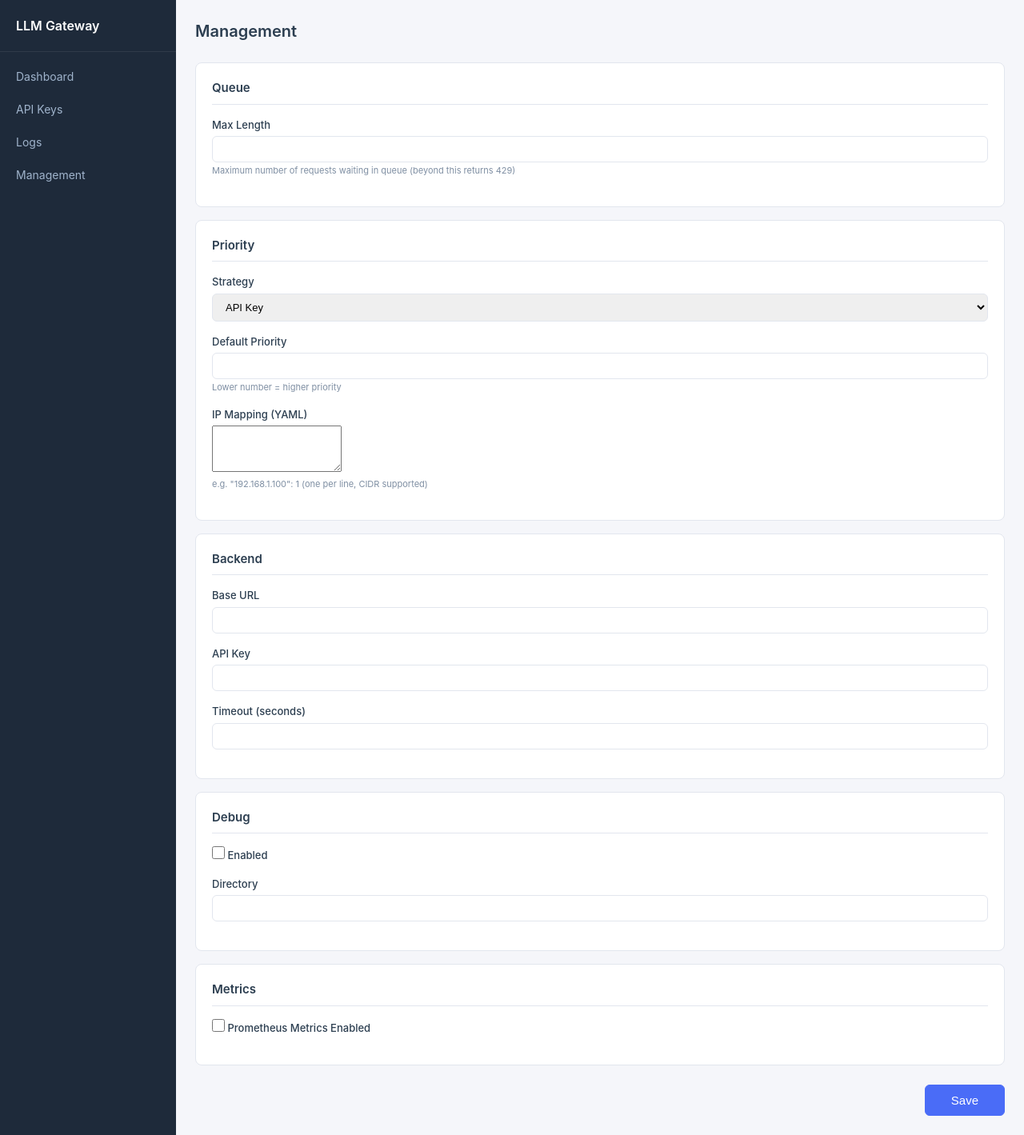
After one commit to rongtianjie/LLM_scheduler, a FastAPI app: template app/templates/management.html in a window 1280 px wide. The commit adds this page. Shown: the whole page at 80% size. Run offline with FastAPI, Linux system fonts and the light colour scheme; the template is opened without the code that fills it, so the values that code supplies are empty.

Commit message:
Add Management page for runtime config (queue, priority, backend, debug, metrics)
- GET/PUT /admin/api/config endpoints to read/update config in-memory
- /admin/management page with form sections for each config group
- Sidebar navigation updated with Management link
- Config changes apply immediately (queue, strategy, adapters recreated)
- All 22 tests passing

```diff
--- a/app/api/admin_api.py
+++ b/app/api/admin_api.py
@@ -1,8 +1,12 @@
 import secrets
 from datetime import datetime, timezone
+from typing import Optional
 
+import yaml
 from fastapi import APIRouter, Depends, HTTPException, Request
+from pydantic import BaseModel
 
+from app.config import get_config
 from app.core.queue import get_queue
 from app.database import get_db
 from app.models import (
@@ -259,3 +263,131 @@ async def get_logs(request: Request, _=Depends(_admin_auth),
             for r in rows
         ],
     }
+
+
+# ── Management config ──────────────────────────────────────────────
+
+class MutableQueue(BaseModel):
+    max_length: Optional[int] = None
+
+
+class MutablePriority(BaseModel):
+    strategy: Optional[str] = None
+    default_priority: Optional[int] = None
+    ip_mapping: Optional[dict] = None
+
+
+class MutableBackend(BaseModel):
+    base_url: Optional[str] = None
+    api_key: Optional[str] = None
+    timeout: Optional[int] = None
+
+
+class MutableDebug(BaseModel):
+    enabled: Optional[bool] = None
+    dir: Optional[str] = None
+
+
+class MutableMetrics(BaseModel):
+    enabled: Optional[bool] = None
+
+
+class MutableConfig(BaseModel):
+    queue: Optional[MutableQueue] = None
+    priority: Optional[MutablePriority] = None
+    backend: Optional[MutableBackend] = None
+    debug: Optional[MutableDebug] = None
+    metrics: Optional[MutableMetrics] = None
+
+
+@router.get("/config")
+async def get_config_admin(request: Request, _=Depends(_admin_auth)):
+    """Return current runtime configuration sections."""
+    cfg = get_config()
+    return {
+        "queue": {"max_length": cfg.queue.max_length, "concurrency": cfg.queue.concurrency},
+        "priority": {
+            "strategy": cfg.priority.strategy,
+            "default_priority": cfg.priority.default_priority,
+            "ip_mapping": cfg.priority.ip_mapping,
+        },
+        "backend": {
+            "base_url": cfg.backend.base_url,
+            "api_key": cfg.backend.api_key,
+            "timeout": cfg.backend.timeout,
+        },
+        "debug": {"enabled": cfg.debug.enabled, "dir": cfg.debug.dir},
+        "metrics": {"enabled": cfg.metrics.enabled},
+    }
+
+
+@router.put("/config")
+async def update_config_admin(body: MutableConfig, request: Request,
+                               _=Depends(_admin_auth)):
+    """Apply config changes in-memory immediately."""
+    cfg = get_config()
+    changed = []
+
+    # Queue
+    if body.queue and body.queue.max_length is not None:
+        cfg.queue.max_length = body.queue.max_length
+        q = get_queue()
+        q._max_size = body.queue.max_length
+        changed.append("queue.max_length")
+
+    # Priority
+    if body.priority:
+        if body.priority.strategy is not None:
+            cfg.priority.strategy = body.priority.strategy
+            changed.append("priority.strategy")
+        if body.priority.default_priority is not None:
+            cfg.priority.default_priority = body.priority.default_priority
+            changed.append("priority.default_priority")
+        if body.priority.ip_mapping is not None:
+            cfg.priority.ip_mapping = body.priority.ip_mapping
+            changed.append("priority.ip_mapping")
+        # Recreate strategy if strategy name changed
+        if body.priority.strategy is not None:
+            from app.strategies.factory import create_strategy
+            import app.api.proxy as proxy_module
+            proxy_module._strategy = create_strategy(cfg.priority.strategy)
+
+    # Backend
+    if body.backend:
+        if body.backend.base_url is not None:
+            cfg.backend.base_url = body.backend.base_url
+            changed.append("backend.base_url")
+        if body.backend.api_key is not None:
+            cfg.backend.api_key = body.backend.api_key
+            changed.append("backend.api_key")
+        if body.backend.timeout is not None:
+            cfg.backend.timeout = body.backend.timeout
+            changed.append("backend.timeout")
+        # Recreate adapters so they pick up new config
+        from app.api.proxy import _openai_adapter, _anthropic_adapter
+        from app.adapters.openai import OpenAIAdapter
+        from app.adapters.anthropic import AnthropicAdapter
+        import app.api.proxy as proxy_module
+        proxy_module._openai_adapter = OpenAIAdapter(cfg.backend)
+        proxy_module._anthropic_adapter = AnthropicAdapter(cfg.backend)
+
+    # Debug
+    if body.debug:
+        if body.debug.enabled is not None:
+            cfg.debug.enabled = body.debug.enabled
+            changed.append("debug.enabled")
+        if body.debug.dir is not None:
+            cfg.debug.dir = body.debug.dir
+            changed.append("debug.dir")
+
+    # Metrics
+    if body.metrics:
+        if body.metrics.enabled is not None:
+            cfg.metrics.enabled = body.metrics.enabled
+            changed.append("metrics.enabled")
+
+    import structlog
+    logger = structlog.get_logger()
+    logger.info("config.updated", changes=changed)
+
+    return {"ok": True, "changes": changed}
--- a/app/api/admin_pages.py
+++ b/app/api/admin_pages.py
@@ -24,3 +24,8 @@ async def admin_api_keys(request: Request, _=Depends(_admin_auth)):
 @router.get("/admin/logs", response_class=HTMLResponse)
 async def admin_logs(request: Request, _=Depends(_admin_auth)):
     return templates.TemplateResponse("logs.html", {"request": request})
+
+
+@router.get("/admin/management", response_class=HTMLResponse)
+async def admin_management(request: Request, _=Depends(_admin_auth)):
+    return templates.TemplateResponse("management.html", {"request": request})
--- a/app/templates/base.html
+++ b/app/templates/base.html
@@ -16,6 +16,7 @@
                 <li><a href="/admin" class="{% if request.url.path == '/admin' %}active{% endif %}">Dashboard</a></li>
                 <li><a href="/admin/api-keys" class="{% if request.url.path == '/admin/api-keys' %}active{% endif %}">API Keys</a></li>
                 <li><a href="/admin/logs" class="{% if request.url.path == '/admin/logs' %}active{% endif %}">Logs</a></li>
+                <li><a href="/admin/management" class="{% if request.url.path == '/admin/management' %}active{% endif %}">Management</a></li>
             </ul>
         </nav>
         <main class="content">
--- /dev/null
+++ b/app/templates/management.html
@@ -0,0 +1,205 @@
+{% extends "base.html" %}
+{% block content %}
+<div class="page-header">
+    <h2>Management</h2>
+</div>
+
+<div id="save-toast" style="display:none;position:fixed;top:20px;right:20px;background:#27ae60;color:#fff;padding:12px 20px;border-radius:6px;z-index:200;font-weight:500;">Saved successfully</div>
+
+<form id="config-form" onsubmit="saveConfig(event)">
+
+<!-- Queue -->
+<section class="config-section">
+    <h3>Queue</h3>
+    <div class="form-group">
+        <label>Max Length</label>
+        <input type="number" id="queue-max-length" min="1" max="100" required>
+        <span class="help-text">Maximum number of requests waiting in queue (beyond this returns 429)</span>
+    </div>
+</section>
+
+<!-- Priority -->
+<section class="config-section">
+    <h3>Priority</h3>
+    <div class="form-group">
+        <label>Strategy</label>
+        <select id="priority-strategy">
+            <option value="api_key">API Key</option>
+            <option value="ip_based">IP Based</option>
+        </select>
+    </div>
+    <div class="form-group">
+        <label>Default Priority</label>
+        <input type="number" id="priority-default" min="1" max="1000" required>
+        <span class="help-text">Lower number = higher priority</span>
+    </div>
+    <div class="form-group">
+        <label>IP Mapping (YAML)</label>
+        <textarea id="priority-ip-mapping" rows="4" style="font-family:monospace;font-size:12px"></textarea>
+        <span class="help-text">e.g. "192.168.1.100": 1 (one per line, CIDR supported)</span>
+    </div>
+</section>
+
+<!-- Backend -->
+<section class="config-section">
+    <h3>Backend</h3>
+    <div class="form-group">
+        <label>Base URL</label>
+        <input type="text" id="backend-base-url" required>
+    </div>
+    <div class="form-group">
+        <label>API Key</label>
+        <input type="password" id="backend-api-key">
+    </div>
+    <div class="form-group">
+        <label>Timeout (seconds)</label>
+        <input type="number" id="backend-timeout" min="1" max="3600" required>
+    </div>
+</section>
+
+<!-- Debug -->
+<section class="config-section">
+    <h3>Debug</h3>
+    <div class="form-group">
+        <label class="checkbox-label">
+            <input type="checkbox" id="debug-enabled">
+            Enabled
+        </label>
+    </div>
+    <div class="form-group">
+        <label>Directory</label>
+        <input type="text" id="debug-dir">
+    </div>
+</section>
+
+<!-- Metrics -->
+<section class="config-section">
+    <h3>Metrics</h3>
+    <div class="form-group">
+        <label class="checkbox-label">
+            <input type="checkbox" id="metrics-enabled">
+            Prometheus Metrics Enabled
+        </label>
+    </div>
+</section>
+
+<div class="form-actions" style="margin-top:24px">
+    <button type="submit" class="btn btn-primary" style="padding:10px 32px;font-size:15px">Save</button>
+</div>
+
+</form>
+
+<style>
+.config-section {
+    background: var(--card-bg);
+    border: 1px solid var(--border);
+    border-radius: var(--radius);
+    padding: 20px;
+    margin-bottom: 16px;
+}
+.config-section h3 {
+    font-size: 15px;
+    font-weight: 600;
+    margin-bottom: 16px;
+    padding-bottom: 8px;
+    border-bottom: 1px solid var(--border);
+}
+.help-text {
+    display: block;
+    font-size: 11px;
+    color: var(--text-muted);
+    margin-top: 2px;
+}
+.checkbox-label {
+    display: flex;
+    align-items: center;
+    gap: 8px;
+    font-weight: 500;
+    cursor: pointer;
+}
+.checkbox-label input[type="checkbox"] {
+    width: 16px;
+    height: 16px;
+}
+</style>
+
+<script>
+async function loadConfig() {
+    const res = await fetch('/admin/api/config');
+    const cfg = await res.json();
+
+    document.getElementById('queue-max-length').value = cfg.queue.max_length;
+
+    document.getElementById('priority-strategy').value = cfg.priority.strategy;
+    document.getElementById('priority-default').value = cfg.priority.default_priority;
+    document.getElementById('priority-ip-mapping').value = yamlify(cfg.priority.ip_mapping || {});
+
+    document.getElementById('backend-base-url').value = cfg.backend.base_url;
+    document.getElementById('backend-api-key').value = cfg.backend.api_key;
+    document.getElementById('backend-timeout').value = cfg.backend.timeout;
+
+    document.getElementById('debug-enabled').checked = cfg.debug.enabled;
+    document.getElementById('debug-dir').value = cfg.debug.dir;
+
+    document.getElementById('metrics-enabled').checked = cfg.metrics.enabled;
+}
+
+function yamlify(obj) {
+    return Object.entries(obj).map(([k, v]) => `"${k}": ${v}`).join('\n');
+}
+
+function parseIpMapping(text) {
+    const obj = {};
+    text.split('\n').forEach(line => {
+        line = line.trim();
+        if (!line) return;
+        const m = line.match(/["']?(.+?)["']?\s*:\s*(\d+)/);
+        if (m) obj[m[1]] = parseInt(m[2]);
+    });
+    return obj;
+}
+
+async function saveConfig(e) {
+    e.preventDefault();
+    const body = {
+        queue: {
+            max_length: parseInt(document.getElementById('queue-max-length').value),
+        },
+        priority: {
+            strategy: document.getElementById('priority-strategy').value,
+            default_priority: parseInt(document.getElementById('priority-default').value),
+            ip_mapping: parseIpMapping(document.getElementById('priority-ip-mapping').value),
+        },
+        backend: {
+            base_url: document.getElementById('backend-base-url').value,
+            api_key: document.getElementById('backend-api-key').value,
+            timeout: parseInt(document.getElementById('backend-timeout').value),
+        },
+        debug: {
+            enabled: document.getElementById('debug-enabled').checked,
+            dir: document.getElementById('debug-dir').value,
+        },
+        metrics: {
+            enabled: document.getElementById('metrics-enabled').checked,
+        },
+    };
+
+    const res = await fetch('/admin/api/config', {
+        method: 'PUT',
+        headers: {'Content-Type': 'application/json'},
+        body: JSON.stringify(body),
+    });
+
+    if (res.ok) {
+        const toast = document.getElementById('save-toast');
+        toast.style.display = 'block';
+        setTimeout(() => { toast.style.display = 'none'; }, 3000);
+    } else {
+        const err = await res.json();
+        alert('Save failed: ' + (err.detail || JSON.stringify(err)));
+    }
+}
+
+loadConfig();
+</script>
+{% endblock %}
```
Also changed, not shown: CLAUDE.md (+3 -0 lines), README.md.
